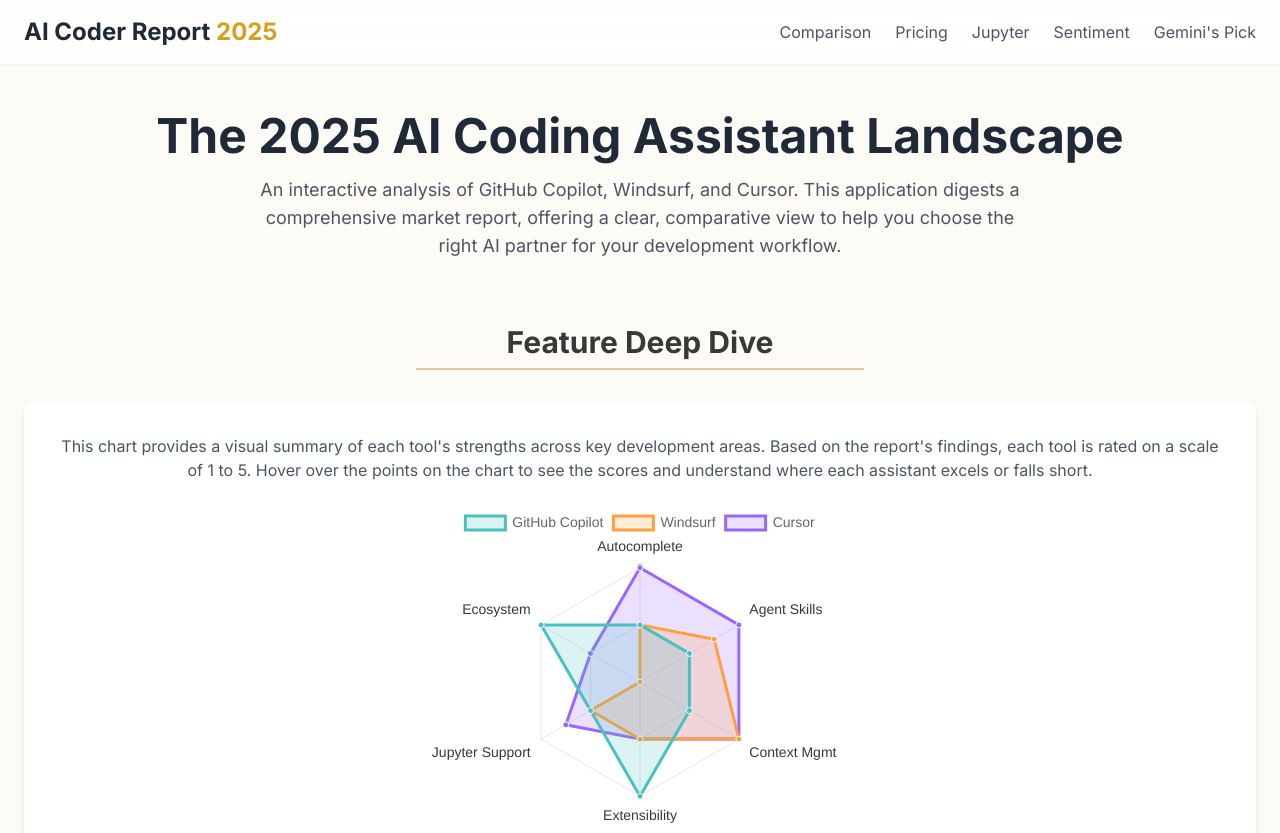
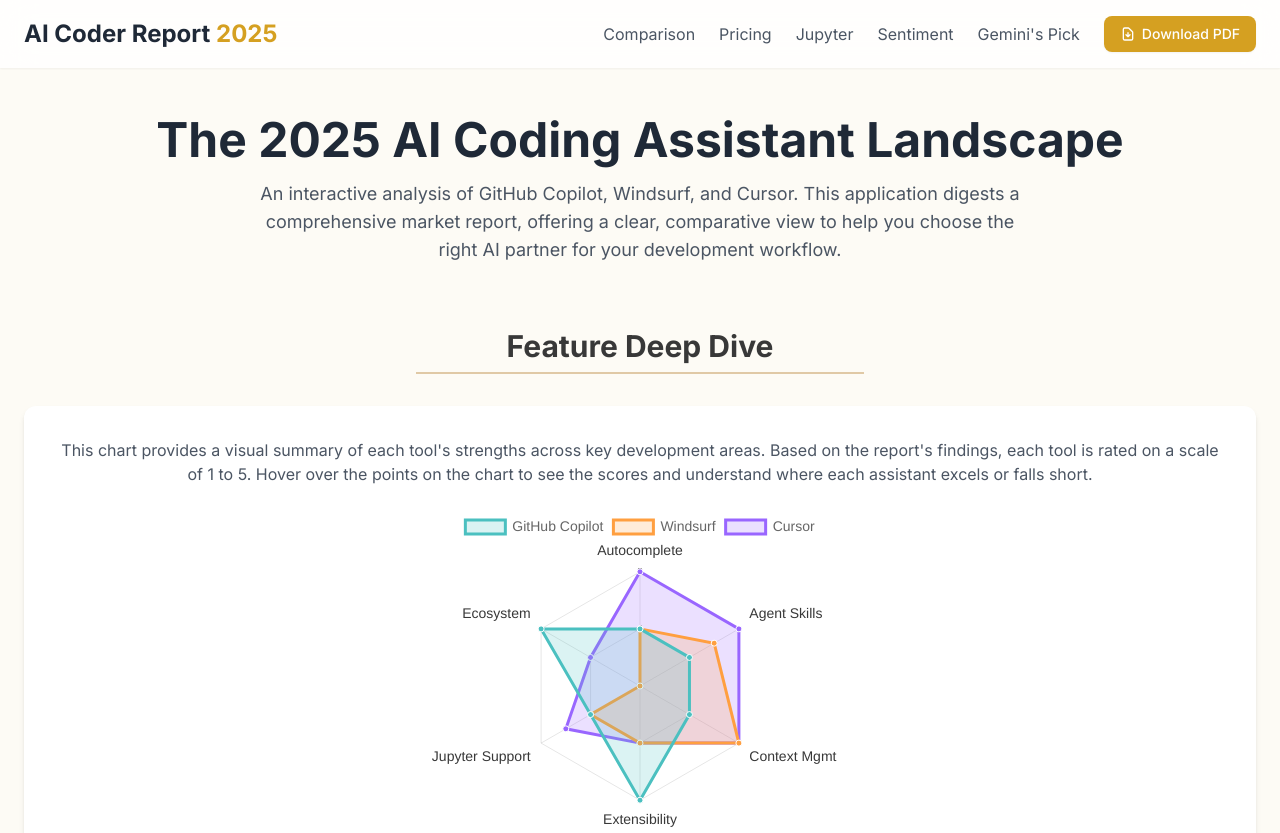
Before and after one commit to Amsamms/Ai_coding_assistants_2025, a plain HTML site: page index.html in a window 1280 px wide. Shown: the top 833 px of the page. Drawn offline with nearby package versions, Linux system fonts and the light colour scheme.

Commit message:
added donload button

```diff
--- a/index.html
+++ b/index.html
@@ -67,12 +67,18 @@
     <header class="bg-white/80 backdrop-blur-lg sticky top-0 z-50 shadow-sm">
         <nav class="container mx-auto px-6 py-4 flex justify-between items-center">
             <h1 class="text-xl md:text-2xl font-bold text-gray-800">AI Coder Report <span class="text-[#D5A021]">2025</span></h1>
-            <div class="hidden md:flex space-x-6 text-gray-600">
+            <div class="hidden md:flex space-x-6 text-gray-600 items-center">
                 <a href="#comparison" class="nav-link">Comparison</a>
                 <a href="#pricing" class="nav-link">Pricing</a>
                 <a href="#jupyter" class="nav-link">Jupyter</a>
                 <a href="#sentiment" class="nav-link">Sentiment</a>
                 <a href="#gemini" class="nav-link">Gemini's Pick</a>
+                <a href="AI Coding Assistants Compared.pdf" download="AI_Coding_Assistants_Compared_2025.pdf" class="inline-flex items-center px-4 py-2 bg-[#D5A021] hover:bg-[#B8871C] text-white font-medium rounded-lg shadow-sm transition-all duration-300 hover:shadow-md text-sm">
+                    <svg class="w-4 h-4 mr-1.5" fill="none" stroke="currentColor" viewBox="0 0 24 24" xmlns="http://www.w3.org/2000/svg">
+                        <path stroke-linecap="round" stroke-linejoin="round" stroke-width="2" d="M12 10v6m0 0l-3-3m3 3l3-3m2 8H7a2 2 0 01-2-2V5a2 2 0 012-2h5.586a1 1 0 01.707.293l5.414 5.414a1 1 0 01.293.707V19a2 2 0 01-2 2z"></path>
+                    </svg>
+                    Download PDF
+                </a>
             </div>
             <div class="md:hidden">
                 <button id="menu-btn" class="text-gray-600 focus:outline-none">
@@ -86,6 +92,12 @@
             <a href="#jupyter" class="block py-2 nav-link">Jupyter</a>
             <a href="#sentiment" class="block py-2 nav-link">Sentiment</a>
             <a href="#gemini" class="block py-2 nav-link">Gemini's Pick</a>
+            <a href="AI Coding Assistants Compared.pdf" download="AI_Coding_Assistants_Compared_2025.pdf" class="inline-flex items-center justify-center mt-3 px-4 py-2 bg-[#D5A021] hover:bg-[#B8871C] text-white font-medium rounded-lg shadow-sm transition-all duration-300 w-full">
+                <svg class="w-4 h-4 mr-2" fill="none" stroke="currentColor" viewBox="0 0 24 24" xmlns="http://www.w3.org/2000/svg">
+                    <path stroke-linecap="round" stroke-linejoin="round" stroke-width="2" d="M12 10v6m0 0l-3-3m3 3l3-3m2 8H7a2 2 0 01-2-2V5a2 2 0 012-2h5.586a1 1 0 01.707.293l5.414 5.414a1 1 0 01.293.707V19a2 2 0 01-2 2z"></path>
+                </svg>
+                Download PDF Report
+            </a>
         </div>
     </header>
 
```
